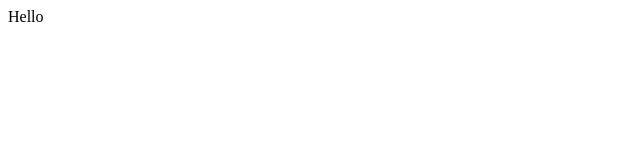
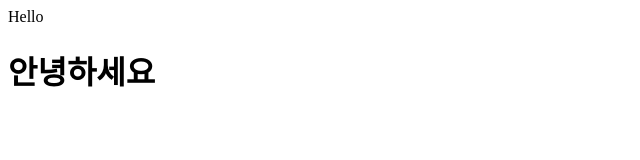
Before and after one commit to hon9il/Korean-tutoring-website, a plain HTML site: page index.html in a window 1280 px wide. Shown: the whole page, without its empty margins (0-640 px from the left). Drawn offline with Linux system fonts and the light colour scheme.

Commit message:
h1
added a h1

```diff
--- a/index.html
+++ b/index.html
@@ -1 +1,3 @@
 <div>Hello</div>
+
+<h1>안녕하세요</h1>
```
